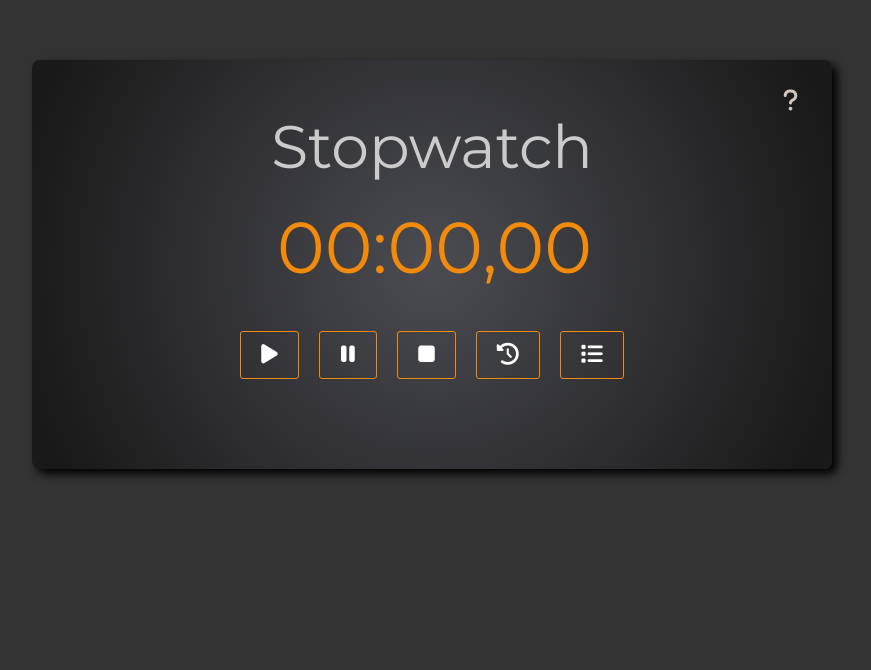
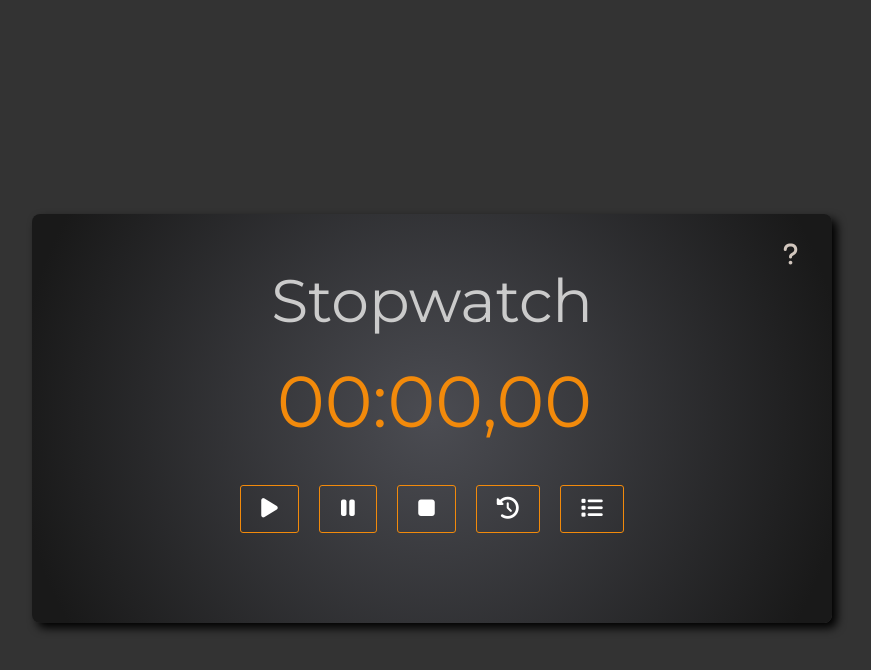
Before and after one commit to TarasYarovyi/Stopwatch, a plain HTML site: page index.html in a window 1280 px wide. Shown: the part 136-806 px from the top of the page, without its empty margins (208-1079 px from the left). Drawn offline with Linux system fonts and the light colour scheme.

Commit message:
Wrapper margin changed

```diff
--- a/style.css
+++ b/style.css
@@ -1,4 +1,5 @@
 *{
+
     box-sizing: border-box;
     margin: 0;
     padding: 0;
@@ -25,6 +26,7 @@ body {
     align-items: center;
     flex-direction: column;
     padding: 50px;
+    margin: 350px;
     width: 800px;
     background-image: radial-gradient(circle, rgb(75, 76, 82) 0%, rgb(25,25,25) 93%);
     border-radius: 8px;
```
